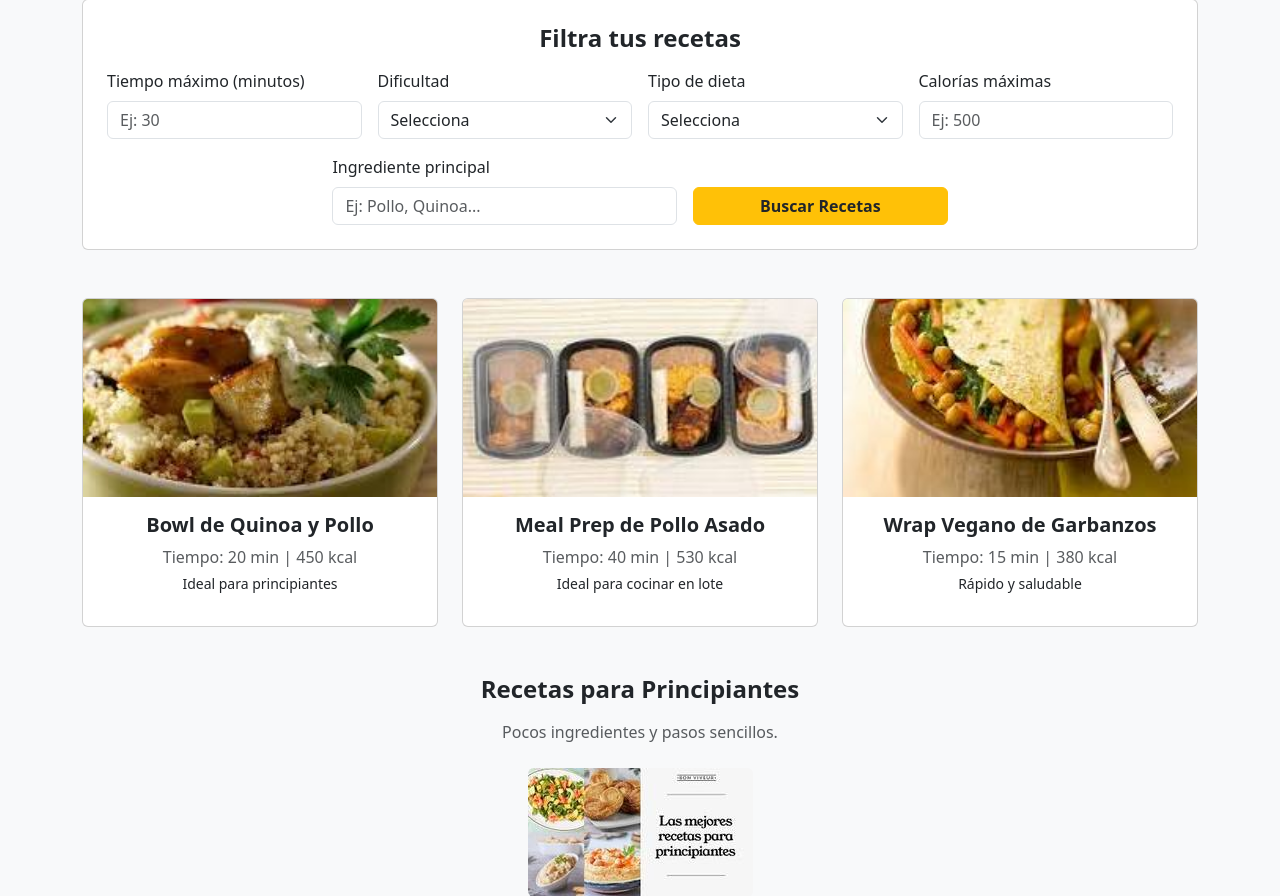
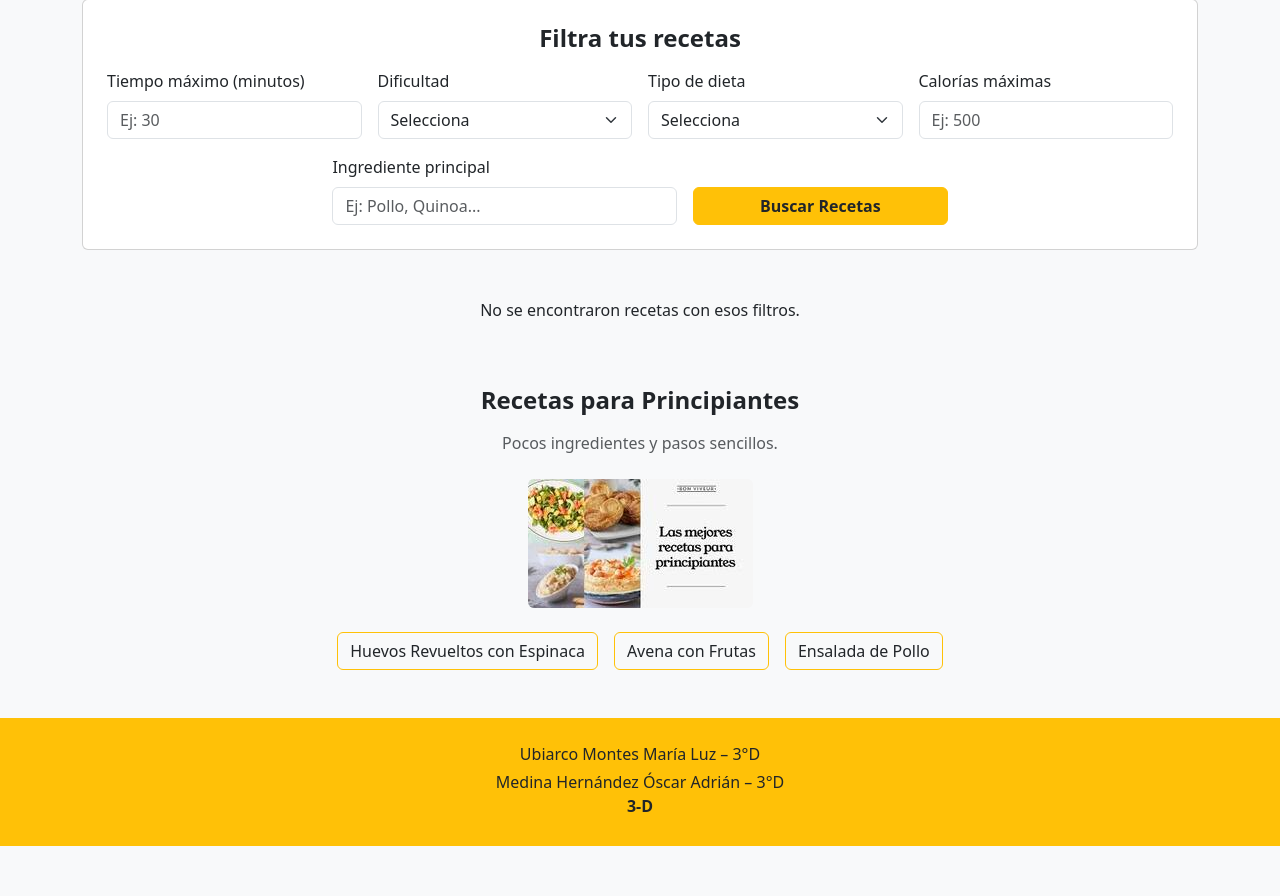
Before and after one commit to luzzz06/NutriApp, a Flask app: page /recetas in a window 1280 px wide. Shown: the part 105-1001 px from the top of the page. After the commit the page ends 951 px from the top, so only its background shows below. Run offline with Flask 3, Linux system fonts and the light colour scheme.

Commit message:
soy la mera bomba

```diff
--- a/app.py
+++ b/app.py
@@ -1,4 +1,4 @@
-from flask import Flask, render_template, request, redirect, url_for, flash, jsonify
+from flask import Flask, render_template, request, redirect, url_for, flash, session
 import requests
 
 app = Flask(__name__)
@@ -7,17 +7,48 @@ app.secret_key = "clave_secreta_segura"
 USDA_SEARCH_URL = "https://api.nal.usda.gov/fdc/v1/foods/search"
 API_KEY = "LgHJdzvsfDQ0jcffIyAVRLu3hbTg2tpUG7AJ4d3M"
 
-# Rutas base
+diccionario_datos = {
+    "nombre": {"tipo": "Texto (string)", "descripcion": "Nombre del usuario", "obligatorio": True},
+    "apellidos": {"tipo": "Texto (string)", "descripcion": "Apellidos del usuario", "obligatorio": True},
+    "edad": {"tipo": "Entero (int)", "descripcion": "Edad del usuario", "obligatorio": True},
+    "sexo": {"tipo": "Texto (string)", "descripcion": "Sexo o identidad de género",
+    "valores_permitidos": ["Femenino", "Masculino", "Otro"], "obligatorio": True},
+    "peso": {"tipo": "Decimal (float)", "descripcion": "Peso corporal (kg)", "obligatorio": True},
+    "altura": {"tipo": "Entero (int)", "descripcion": "Altura (cm)", "obligatorio": True},
+    "nivel_actividad": {"tipo": "Texto (string)", "descripcion": "Nivel de actividad física diaria",
+    "valores_permitidos": ["Sedentario", "Ligero", "Moderado", "Activo", "Muy activo"],
+    "obligatorio": True},
+    "correo": {"tipo": "Texto (string)", "descripcion": "Correo electrónico", "obligatorio": True},
+    "contraseña": {"tipo": "Texto (string)", "descripcion": "Contraseña de usuario", "obligatorio": True},
+    "objetivo": {"tipo": "Texto (string)", "descripcion": "Objetivo principal", "obligatorio": True},
+    "alergias": {"tipo": "Texto (string)", "descripcion": "Alergias o intolerancias", "obligatorio": False},
+    "dieta": {"tipo": "Texto (string)", "descripcion": "Dieta o preferencia", "obligatorio": False},
+    "disgustos": {"tipo": "Texto (string)", "descripcion": "Alimentos que no gustan", "obligatorio": False},
+    "cocina": {"tipo": "Texto (string)", "descripcion": "Nivel de experiencia en cocina", "obligatorio": True}
+}
+usuarios_registrados = {}
+
 @app.route('/')
 def base():
     return render_template('base.html')
 
 @app.route('/inicio')
 def inicio():
+    if not session.get("usuario"):
+        flash("Debes iniciar sesión primero.", "warning")
+        return redirect(url_for('sesion'))
     return render_template('inicio.html')
 
-@app.route('/registro')
+@app.route('/registro', methods=['GET', 'POST'])
 def registro():
+    if request.method == 'POST':
+        correo = request.form.get("correo").lower()
+        if correo in usuarios_registrados:
+            flash("Este correo ya está registrado", "danger")
+            return redirect(url_for('registro'))
+        usuarios_registrados[correo] = {key: request.form.get(key) for key in diccionario_datos}
+        flash("Registro exitoso, inicia sesión ahora", "success")
+        return redirect(url_for('sesion'))
     return render_template('registro.html')
 
 @app.route('/recetas')
@@ -31,19 +62,24 @@ def herramientas():
 @app.route('/inicia sesion', methods=['GET', 'POST'])
 def sesion():
     if request.method == 'POST':
-        correo = request.form['correo']
-        contraseña = request.form['contraseña']
-
-        if correo == "admin@gmail.com" and contraseña == "1234":
+        correo = request.form.get("correo").lower()
+        contraseña = request.form.get("contraseña")
+        usuario = usuarios_registrados.get(correo)
+        if usuario and usuario.get("contraseña") == contraseña:
+            session["usuario"] = correo
+            flash(f"Bienvenido {usuario.get('nombre')}!", "success")
             return redirect(url_for('inicio'))
-
-        flash("Correo o contraseña incorrectos", "danger")
-        return redirect(url_for('sesion'))
-
+        else:
+            flash("Correo o contraseña incorrectos", "danger")
+            return redirect(url_for('sesion'))
     return render_template('login.html')
 
+@app.route('/logout')
+def logout():
+    session.pop("usuario", None)
+    flash("Has cerrado sesión correctamente.", "success")
+    return redirect(url_for('sesion'))
 
-# Rutas de herramientas nutricionales
 @app.route('/imc', methods=['GET', 'POST'])
 def imc():
     resultado = None
@@ -140,22 +176,14 @@ def macronutrientes():
             flash("Error: revisa los datos ingresados.", "danger")
     return render_template('macronutrientes.html', resultado=resultado)
 
-
-# Analizador de recetas integrado con API USDA
-
 @app.route('/analizador', methods=['GET', 'POST'])
 def analizador():
     resultado = None
-    datos_api = None  # Guardará los resultados de la API
-
+    datos_api = None
     if request.method == 'POST':
         receta = request.form.get('receta', '').strip()
         if receta:
-            # Consultar la API de USDA
-            params = {
-                "query": receta,
-                "api_key": API_KEY
-            }
+            params = {"query": receta, "api_key": API_KEY}
             try:
                 response = requests.get(USDA_SEARCH_URL, params=params)
                 if response.status_code == 200:
@@ -167,24 +195,7 @@ def analizador():
                 flash(f"Error al consultar la API: {e}", "danger")
         else:
             flash("Por favor, ingresa una receta válida.", "warning")
-
     return render_template('analizador.html', resultado=resultado, datos_api=datos_api)
-
-
-# diccionario
-diccionario_datos = {
-    "nombre": {"tipo": "Texto (string)", "descripcion": "Nombre del usuario", "obligatorio": True},
-    "apellidos": {"tipo": "Texto (string)", "descripcion": "Apellidos del usuario", "obligatorio": True},
-    "edad": {"tipo": "Entero (int)", "descripcion": "Edad del usuario", "obligatorio": True},
-    "sexo": {"tipo": "Texto (string)", "descripcion": "Sexo o identidad de género",
-    "valores_permitidos": ["Femenino", "Masculino", "Otro"], "obligatorio": True},
-    "peso": {"tipo": "Decimal (float)", "descripcion": "Peso corporal (kg)", "obligatorio": True},
-    "altura": {"tipo": "Entero (int)", "descripcion": "Altura (cm)", "obligatorio": True},
-    "nivel_actividad": {"tipo": "Texto (string)", "descripcion": "Nivel de actividad física diaria",
-    "valores_permitidos": ["Sedentario", "Ligero", "Moderado", "Activo", "Muy activo"],
-     "obligatorio": True}
-}
-
 
 if __name__ == '__main__':
     app.run(debug=True)
--- a/templates/recetas.html
+++ b/templates/recetas.html
@@ -10,15 +10,15 @@
 
   <div class="card p-4 mb-5">
     <h4 class="fw-bold mb-3 text-center">Filtra tus recetas</h4>
-    <form class="row g-3 justify-content-center">
+    <form class="row g-3 justify-content-center" method="GET" action="{{ url_for('recetas') }}">
       <div class="col-md-3">
         <label class="form-label">Tiempo máximo (minutos)</label>
-        <input type="number" class="form-control" placeholder="Ej: 30">
+        <input type="number" class="form-control" name="tiempo" placeholder="Ej: 30">
       </div>
 
       <div class="col-md-3">
         <label class="form-label">Dificultad</label>
-        <select class="form-select">
+        <select class="form-select" name="dificultad">
           <option selected disabled>Selecciona</option>
           <option>Fácil</option>
           <option>Intermedia</option>
@@ -28,7 +28,7 @@
 
       <div class="col-md-3">
         <label class="form-label">Tipo de dieta</label>
-        <select class="form-select">
+        <select class="form-select" name="dieta">
           <option selected disabled>Selecciona</option>
           <option>Vegana</option>
           <option>Vegetariana</option>
@@ -40,12 +40,12 @@
 
       <div class="col-md-3">
         <label class="form-label">Calorías máximas</label>
-        <input type="number" class="form-control" placeholder="Ej: 500">
+        <input type="number" class="form-control" name="calorias" placeholder="Ej: 500">
       </div>
 
       <div class="col-md-4">
         <label class="form-label">Ingrediente principal</label>
-        <input type="text" class="form-control" placeholder="Ej: Pollo, Quinoa...">
+        <input type="text" class="form-control" name="ingrediente" placeholder="Ej: Pollo, Quinoa...">
       </div>
 
       <div class="col-md-3 d-flex align-items-end">
@@ -58,41 +58,28 @@
 
 
   <div class="row g-4">
-
-    <div class="col-md-4">
-      <div class="card h-100">
-        <img src="{{ url_for('static', filename='img/quinoa_bowl.jpg') }}" class="card-img-top" alt="Bowl de Quinoa y Pollo">
-        <div class="card-body text-center">
-          <h5 class="fw-bold">Bowl de Quinoa y Pollo</h5>
-          <p class="text-muted mb-1">Tiempo: 20 min | 450 kcal</p>
-          <p class="small">Ideal para principiantes </p>
+    {% if recetas %}
+      {% for receta in recetas %}
+        <div class="col-md-4">
+          <div class="card h-100">
+            {% if receta.nombre == "Bowl de Quinoa y Pollo" %}
+              <img src="{{ url_for('static', filename='img/quinoa_bowl.jpg') }}" class="card-img-top" alt="{{ receta.nombre }}">
+            {% elif receta.nombre == "Meal Prep de Pollo Asado" %}
+              <img src="{{ url_for('static', filename='img/meal_prep.jpg') }}" class="card-img-top" alt="{{ receta.nombre }}">
+            {% elif receta.nombre == "Wrap Vegano de Garbanzos" %}
+              <img src="{{ url_for('static', filename='img/wrap_vegano.jpg') }}" class="card-img-top" alt="{{ receta.nombre }}">
+            {% endif %}
+            <div class="card-body text-center">
+              <h5 class="fw-bold">{{ receta.nombre }}</h5>
+              <p class="text-muted mb-1">Tiempo: {{ receta.tiempo }} min | {{ receta.calorias }} kcal</p>
+              <p class="small">Dificultad: {{ receta.dificultad }}</p>
+            </div>
+          </div>
         </div>
-      </div>
-    </div>
-
-
-    <div class="col-md-4">
-      <div class="card h-100">
-        <img src="{{ url_for('static', filename='img/meal_prep.jpg') }}" class="card-img-top" alt="Meal Prep de Pollo Asado">
-        <div class="card-body text-center">
-          <h5 class="fw-bold">Meal Prep de Pollo Asado</h5>
-          <p class="text-muted mb-1">Tiempo: 40 min | 530 kcal</p>
-          <p class="small">Ideal para cocinar en lote </p>
-        </div>
-      </div>
-    </div>
-
-
-    <div class="col-md-4">
-      <div class="card h-100">
-        <img src="{{ url_for('static', filename='img/wrap_vegano.jpg') }}" class="card-img-top" alt="Wrap Vegano de Garbanzos">
-        <div class="card-body text-center">
-          <h5 class="fw-bold">Wrap Vegano de Garbanzos</h5>
-          <p class="text-muted mb-1">Tiempo: 15 min | 380 kcal</p>
-          <p class="small">Rápido y saludable </p>
-        </div>
-      </div>
-    </div>
+      {% endfor %}
+    {% else %}
+      <p class="text-center mt-4">No se encontraron recetas con esos filtros.</p>
+    {% endif %}
   </div>
 
 
```
Also changed, not shown: templates/inicio.html (+3 -4 lines), templates/registro.html (+28 -32 lines), templates/base.html (line endings or trailing spaces).
